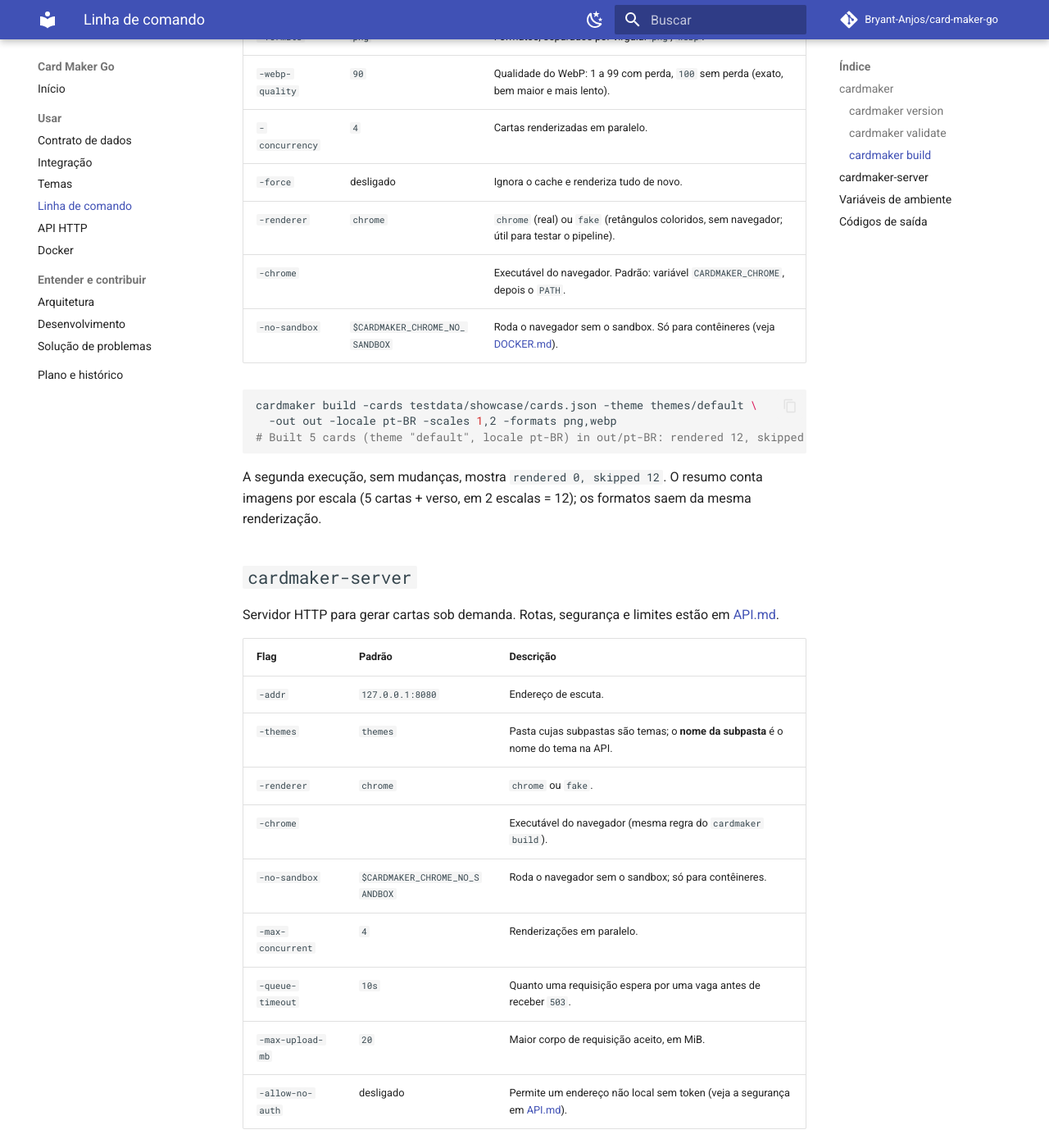
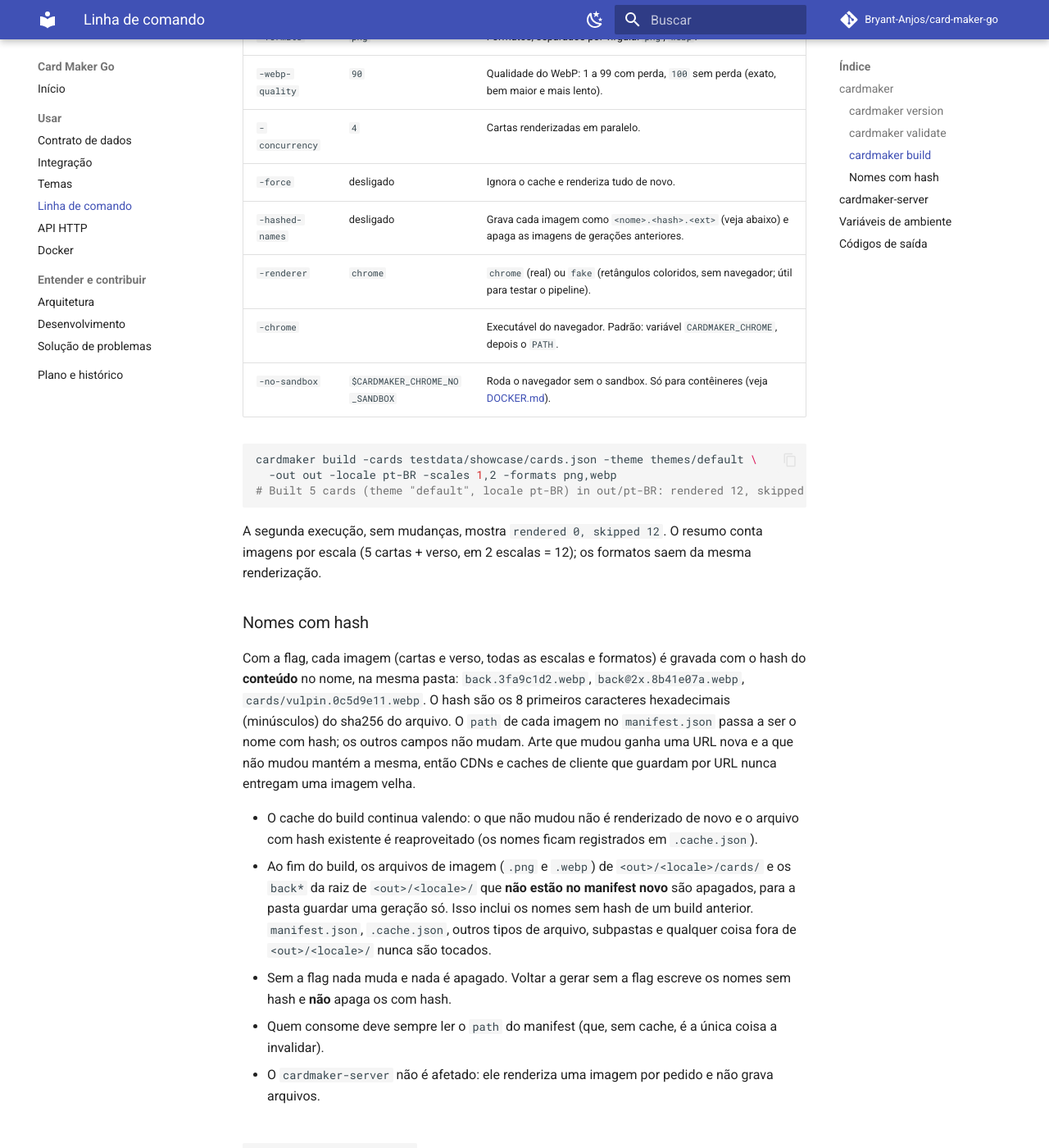
Before and after one commit to Bryant-Anjos/card-maker-go, an MkDocs documentation site: the page built from docs/CLI.md, in a window 1280 px wide and 1400 px high, scrolled down 1398 px. Shown: the whole window at 82% size. Built offline with MkDocs 1.6.1 and Material for MkDocs 9.7.7, drawn with Linux system fonts in a browser that asks for light colours; comment, search, counter and statistics services are not loaded.

Commit message:
feat(cli): add -hashed-names to cardmaker build
Exposes the hashed file names of the pipeline to the CLI, which is how the
card configurator calls the generator. Documented in CLI, CONTRATO,
ARQUITETURA, INTEGRACAO, troubleshooting and the plan.

```diff
--- a/docs/CLI.md
+++ b/docs/CLI.md
@@ -46,6 +46,7 @@ imagens. Os dados são validados **antes** de qualquer renderização, e só o q
 | `-webp-quality` | `90` | Qualidade do WebP: 1 a 99 com perda, `100` sem perda (exato, bem maior e mais lento). |
 | `-concurrency` | `4` | Cartas renderizadas em paralelo. |
 | `-force` | desligado | Ignora o cache e renderiza tudo de novo. |
+| `-hashed-names` | desligado | Grava cada imagem como `<nome>.<hash>.<ext>` (veja abaixo) e apaga as imagens de gerações anteriores. |
 | `-renderer` | `chrome` | `chrome` (real) ou `fake` (retângulos coloridos, sem navegador; útil para testar o pipeline). |
 | `-chrome` | | Executável do navegador. Padrão: variável `CARDMAKER_CHROME`, depois o `PATH`. |
 | `-no-sandbox` | `$CARDMAKER_CHROME_NO_SANDBOX` | Roda o navegador sem o sandbox. Só para contêineres (veja [DOCKER.md](DOCKER.md#o-sandbox-do-chromium)). |
@@ -58,6 +59,25 @@ cardmaker build -cards testdata/showcase/cards.json -theme themes/default \
 
 A segunda execução, sem mudanças, mostra `rendered 0, skipped 12`. O resumo conta imagens por escala
 (5 cartas + verso, em 2 escalas = 12); os formatos saem da mesma renderização.
+
+### Nomes com hash
+
+Com a flag, cada imagem (cartas e verso, todas as escalas e formatos) é gravada com o hash do **conteúdo** no
+nome, na mesma pasta: `back.3fa9c1d2.webp`, `back@2x.8b41e07a.webp`, `cards/vulpin.0c5d9e11.webp`. O hash são os
+8 primeiros caracteres hexadecimais (minúsculos) do sha256 do arquivo. O `path` de cada imagem no
+`manifest.json` passa a ser o nome com hash; os outros campos não mudam. Arte que mudou ganha uma URL nova e a
+que não mudou mantém a mesma, então CDNs e caches de cliente que guardam por URL nunca entregam uma imagem velha.
+
+- O cache do build continua valendo: o que não mudou não é renderizado de novo e o arquivo com hash existente
+  é reaproveitado (os nomes ficam registrados em `.cache.json`).
+- Ao fim do build, os arquivos de imagem (`.png` e `.webp`) de `<out>/<locale>/cards/` e os `back*` da raiz de
+  `<out>/<locale>/` que **não estão no manifest novo** são apagados, para a pasta guardar uma geração só. Isso
+  inclui os nomes sem hash de um build anterior. `manifest.json`, `.cache.json`, outros tipos de arquivo,
+  subpastas e qualquer coisa fora de `<out>/<locale>/` nunca são tocados.
+- Sem a flag nada muda e nada é apagado. Voltar a gerar sem a flag escreve os nomes sem hash e **não** apaga os
+  com hash.
+- Quem consome deve sempre ler o `path` do manifest (que, sem cache, é a única coisa a invalidar).
+- O `cardmaker-server` não é afetado: ele renderiza uma imagem por pedido e não grava arquivos.
 
 ## `cardmaker-server`
 
```
Also changed, not shown: docs/ARQUITETURA.md (+5 -0 lines), docs/CONTRATO.md (+3 -0 lines), docs/INTEGRACAO.md (+4 -2 lines), docs/PLAN.md (+2 -0 lines), docs/SOLUCAO-DE-PROBLEMAS.md (+1 -0 lines), 2 other files.
